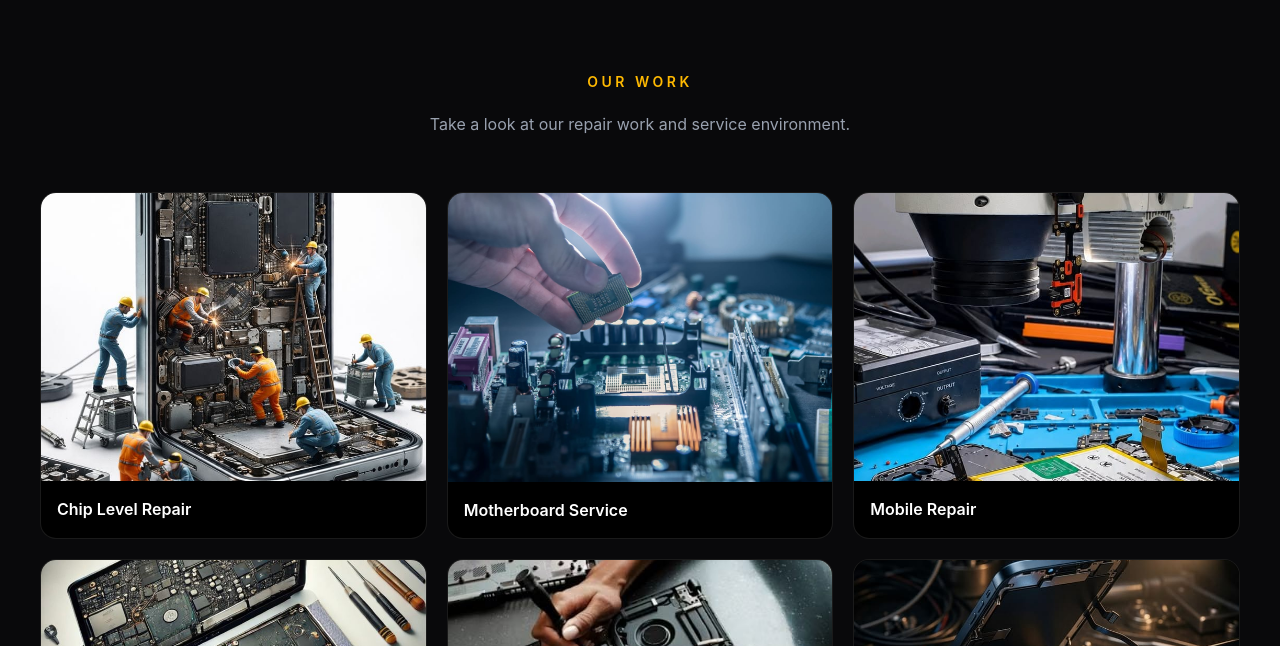
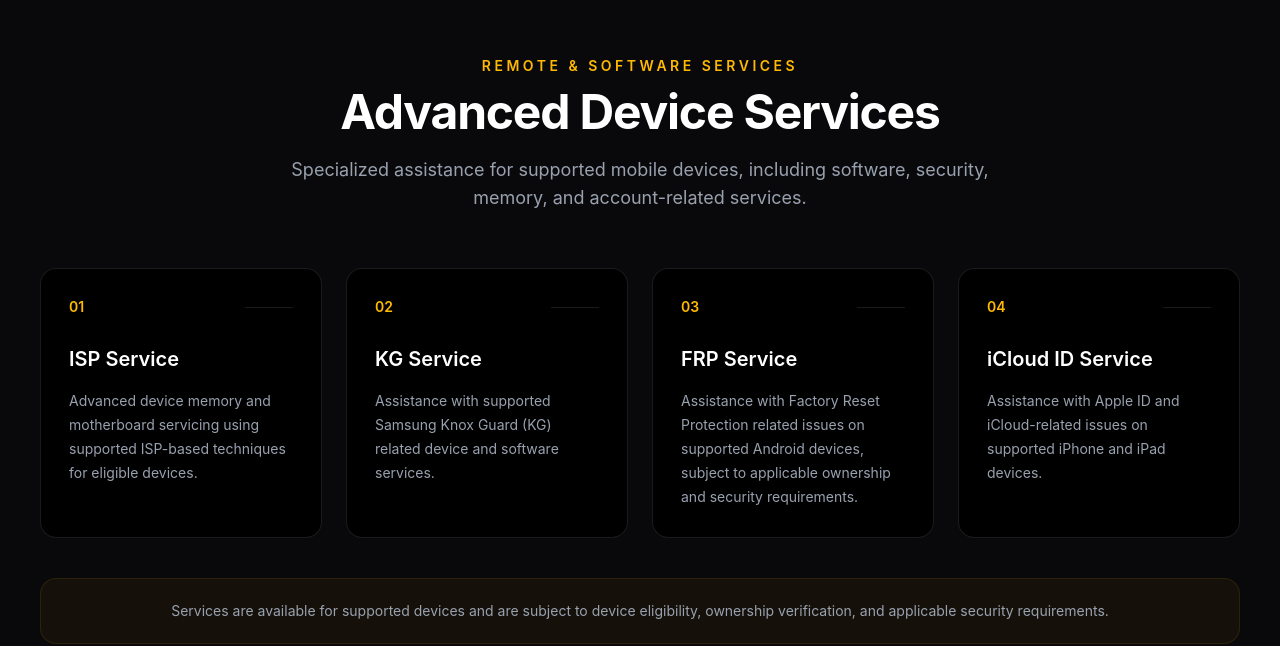
Before and after one commit to Rishana153/NechoosWorld, a React (Vite) app: page / in a window 1280 px wide. Shown: the part 2034-2680 px from the top of the page. Built offline with nearby package versions, Linux system fonts and the light colour scheme.

Commit message:
Update App.jsx

```diff
--- a/src/App.jsx
+++ b/src/App.jsx
@@ -3,6 +3,7 @@
 import Services from "./components/Services"
 import About from "./components/About"
 import Gallery from "./components/Gallery"
+import RemoteServices from "./components/RemoteServices"
 
 function App(){
   return(
@@ -10,6 +11,7 @@
     <Navbar/>
     <Hero/>
     <Services/>
+    <RemoteServices/>
     <Gallery/>
     <About/>
     </>
```
